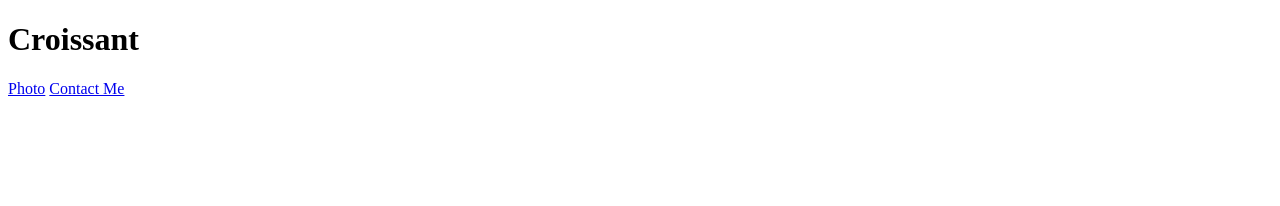
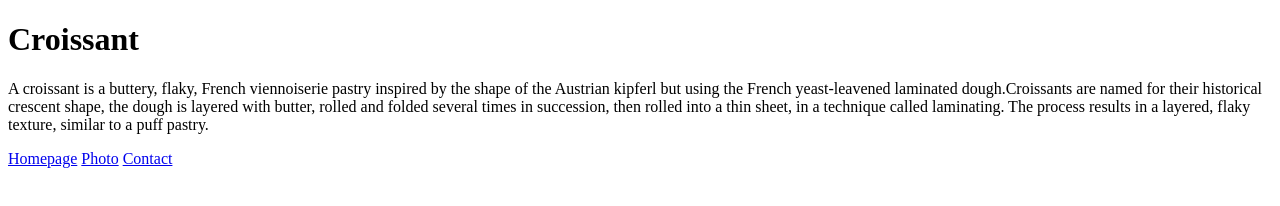
Before and after one commit to MelanieMayne/Croissant, a plain HTML site: page index.html in a window 1280 px wide. Drawn offline with Linux system fonts and the light colour scheme.

Commit message:
Added more content

```diff
--- a/index.html
+++ b/index.html
@@ -9,7 +9,17 @@
   </head>
   <body>
     <h1>Croissant</h1>
+    <p>
+      A croissant is a buttery, flaky, French viennoiserie pastry inspired by
+      the shape of the Austrian kipferl but using the French yeast-leavened
+      laminated dough.Croissants are named for their historical crescent shape,
+      the dough is layered with butter, rolled and folded several times in
+      succession, then rolled into a thin sheet, in a technique called
+      laminating. The process results in a layered, flaky texture, similar to a
+      puff pastry.
+    </p>
+    <a href="/">Homepage</a>
     <a href="/photo.html">Photo</a>
-    <a href="/contact.html">Contact Me</a>
+    <a href="/contact.html">Contact</a>
   </body>
 </html>
```
Also changed, not shown: contact.html (+2 -1 lines), photo.html (+2 -1 lines), src/images/croissants-image.jpg (added).
